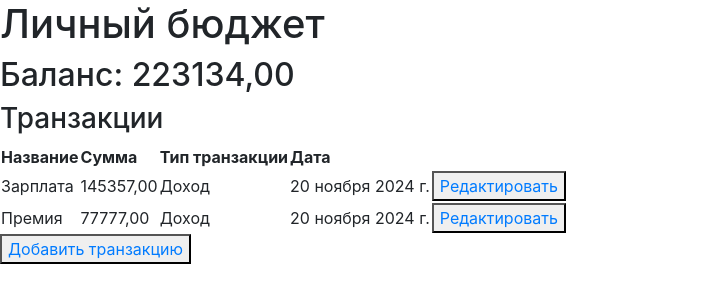
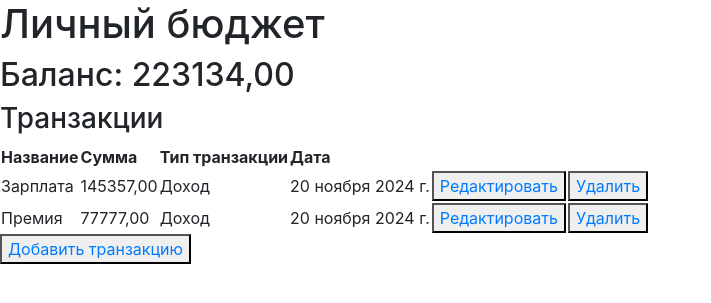
Before and after one commit to AA22-Gi/urban_university_my_money_django, a Django app: page / in a window 1280 px wide. Shown: the top 303 px of the page, without its empty margins (0-711 px from the left). Run offline with Django 5.2, Linux system fonts and the light colour scheme; data comes from the database, SQL or seed files in the repository; some libraries are stand-ins or nearby versions.

Commit message:
Добавлена кнопка удалить

```diff
--- a/my_money/templates/budget_html/transaction_dashboard.html
+++ b/my_money/templates/budget_html/transaction_dashboard.html
@@ -26,6 +26,7 @@
             <td>{{ transaction.get_transaction_type_display }}</td>
             <td>{{ transaction.date }}</td>
             <td><button><a href="{% url 'edit_transaction' transaction.id %}">Редактировать</a></button></td>
+            <td><button><a href="{% url 'delete_transaction' transaction.id %}">Удалить</a></button></td>
         </tr>
         {% endfor %}
     </table>
```
